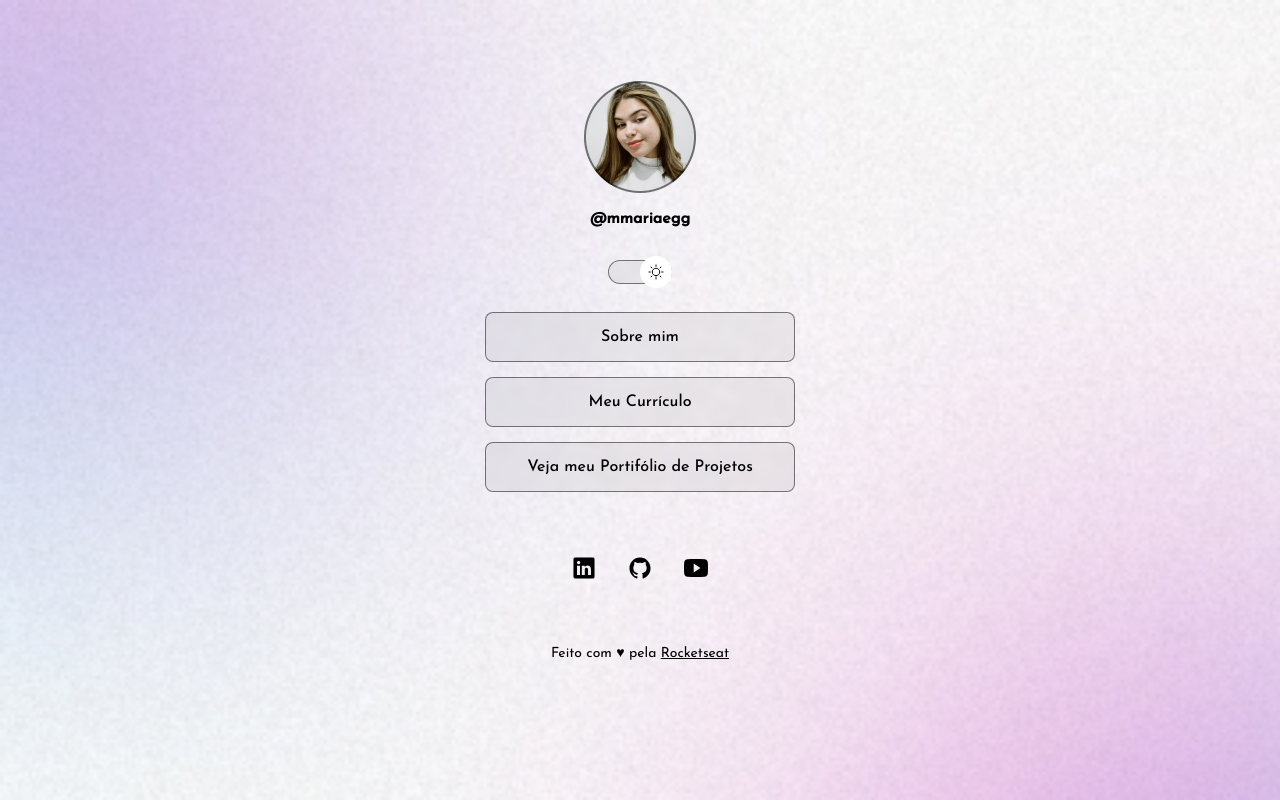
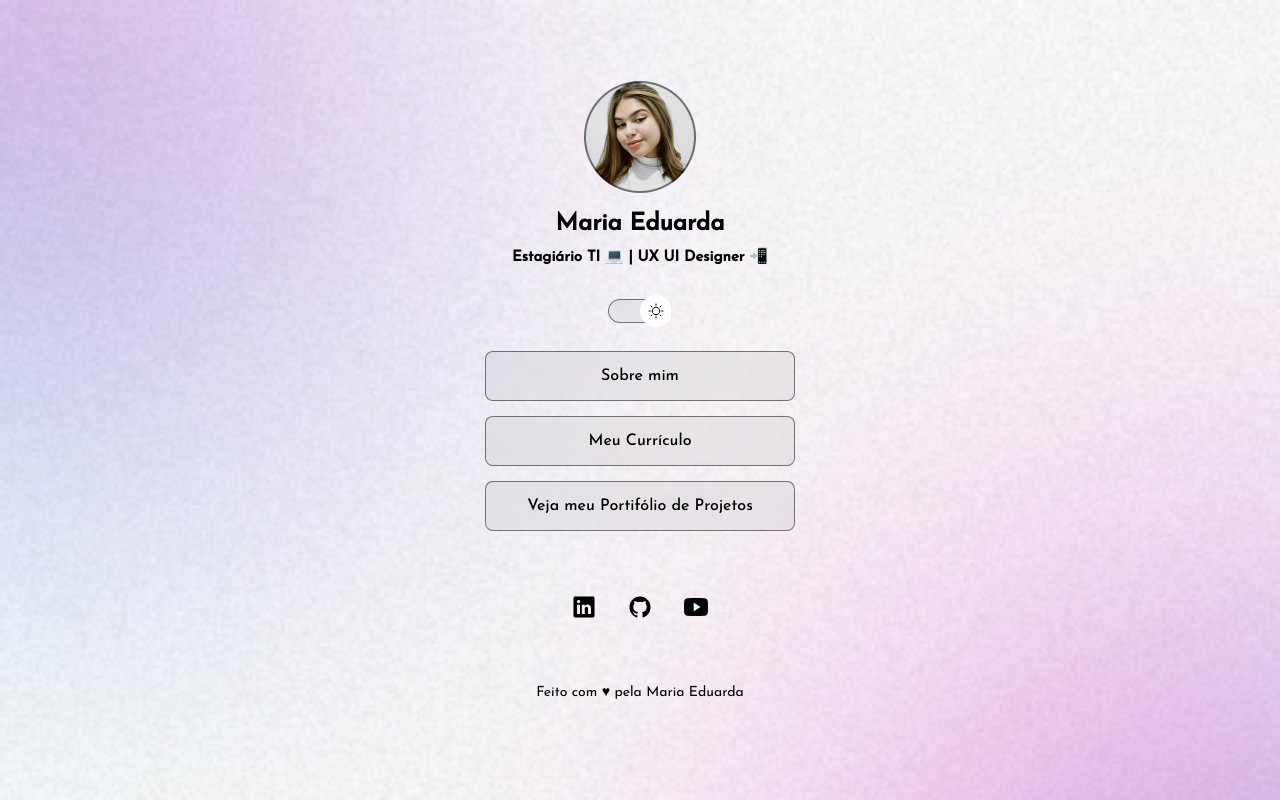
Before and after one commit to MariaEduardaGomesS43A/Projeto-Discover-com-HTML-CSS-e-JavaScript.-Feat-RocketSeat-, a plain HTML site: page index.html in a window 1280 px wide. Drawn offline with nearby package versions, Linux system fonts and the light colour scheme.

Commit message:
add readme.md

```diff
--- a/index.html
+++ b/index.html
@@ -14,7 +14,8 @@
     <div id="container">
         <div id="profile">
             <img src="./avatar-light.png" alt="">
-            <P>@mmariaegg</P>
+            <h2>Maria Eduarda</h2>
+            <P>Estagiário TI 💻 | UX UI Designer 📲</P>
         </div>
 
         <div id="switch" onclick="toggleMode()">
@@ -57,7 +58,7 @@
         </div>
 
         <footer>
-            Feito com ♥ pela <a href="https://rocketseat.com.br">Rocketseat</a>
+            Feito com ♥ pela Maria Eduarda
         </footer>
 
     </div>
--- a/style.css
+++ b/style.css
@@ -53,6 +53,11 @@ body * {
     font-weight: 600;
     line-height: 24px;
     margin-top: 10px;
+    font-size: 15px;
+}
+
+#profile h2 {
+    padding-top: 15px;
 }
 
 /* switch */
```
